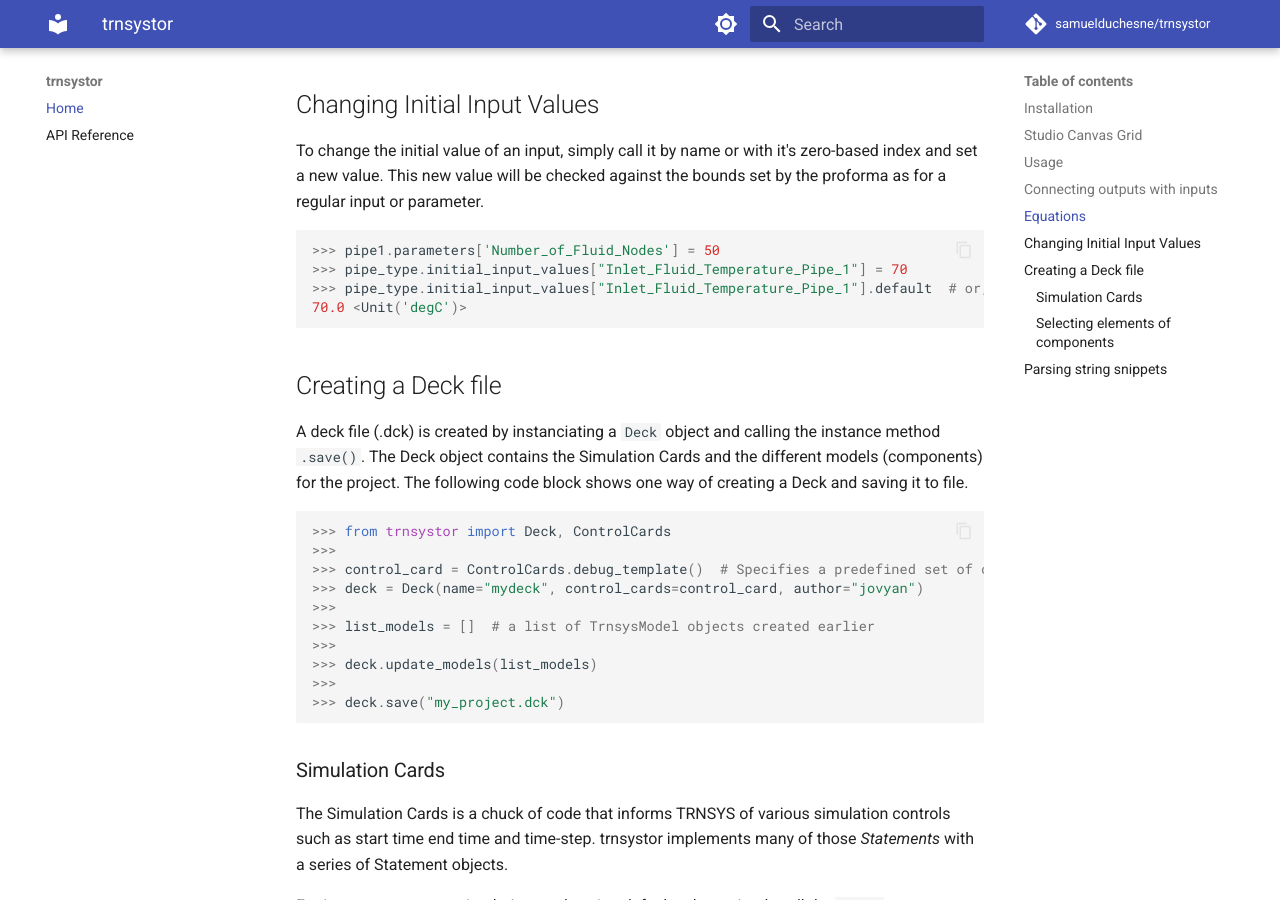
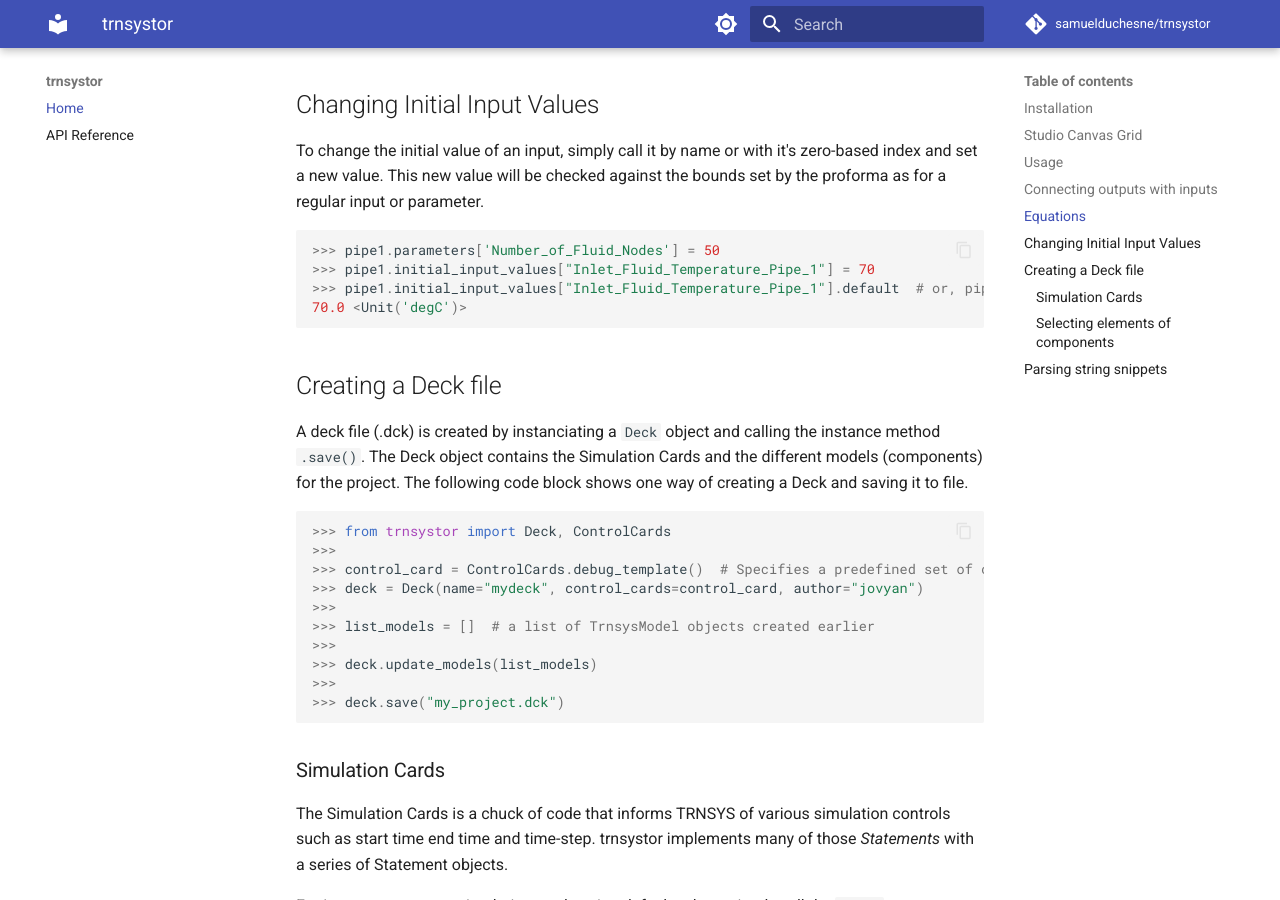
Before and after one commit to samuelduchesne/trnsystor, an MkDocs documentation site: the page built from docs/index.md, in a window 1280 px wide and 900 px high, scrolled down 2574 px. Built offline with MkDocs 1.6.1 and Material for MkDocs 9.7.7, drawn with Linux system fonts in a browser that asks for light colours; comment, search, counter and statistics services are not loaded.

Commit message:
Fix example code in README and update API reference with new classes

````diff
--- a/README.md
+++ b/README.md
@@ -128,8 +128,8 @@ proforma as for a regular input or parameter.
 
 ```python
 >>> pipe1.parameters['Number_of_Fluid_Nodes'] = 50
->>> pipe_type.initial_input_values["Inlet_Fluid_Temperature_Pipe_1"] = 70
->>> pipe_type.initial_input_values["Inlet_Fluid_Temperature_Pipe_1"].default  # or, pipe_type.initial_input_values[0]
+>>> pipe1.initial_input_values["Inlet_Fluid_Temperature_Pipe_1"] = 70
+>>> pipe1.initial_input_values["Inlet_Fluid_Temperature_Pipe_1"].default  # or, pipe1.initial_input_values[0]
 70.0 <Unit('degC')>
 ```
 
--- a/mkdocs.yml
+++ b/mkdocs.yml
@@ -63,8 +63,6 @@ plugins:
             show_signature_annotations: true
           inventories:
             - https://docs.python.org/3/objects.inv
-            - https://pandas.pydata.org/pandas-docs/stable/objects.inv
-            - https://numpy.org/doc/stable/objects.inv
             - https://networkx.org/documentation/stable/objects.inv
             - https://pint.readthedocs.io/en/stable/objects.inv
             - https://docs.sympy.org/latest/objects.inv
````
Also changed, not shown: docs/reference.md (+10 -0 lines), 1 other file.
